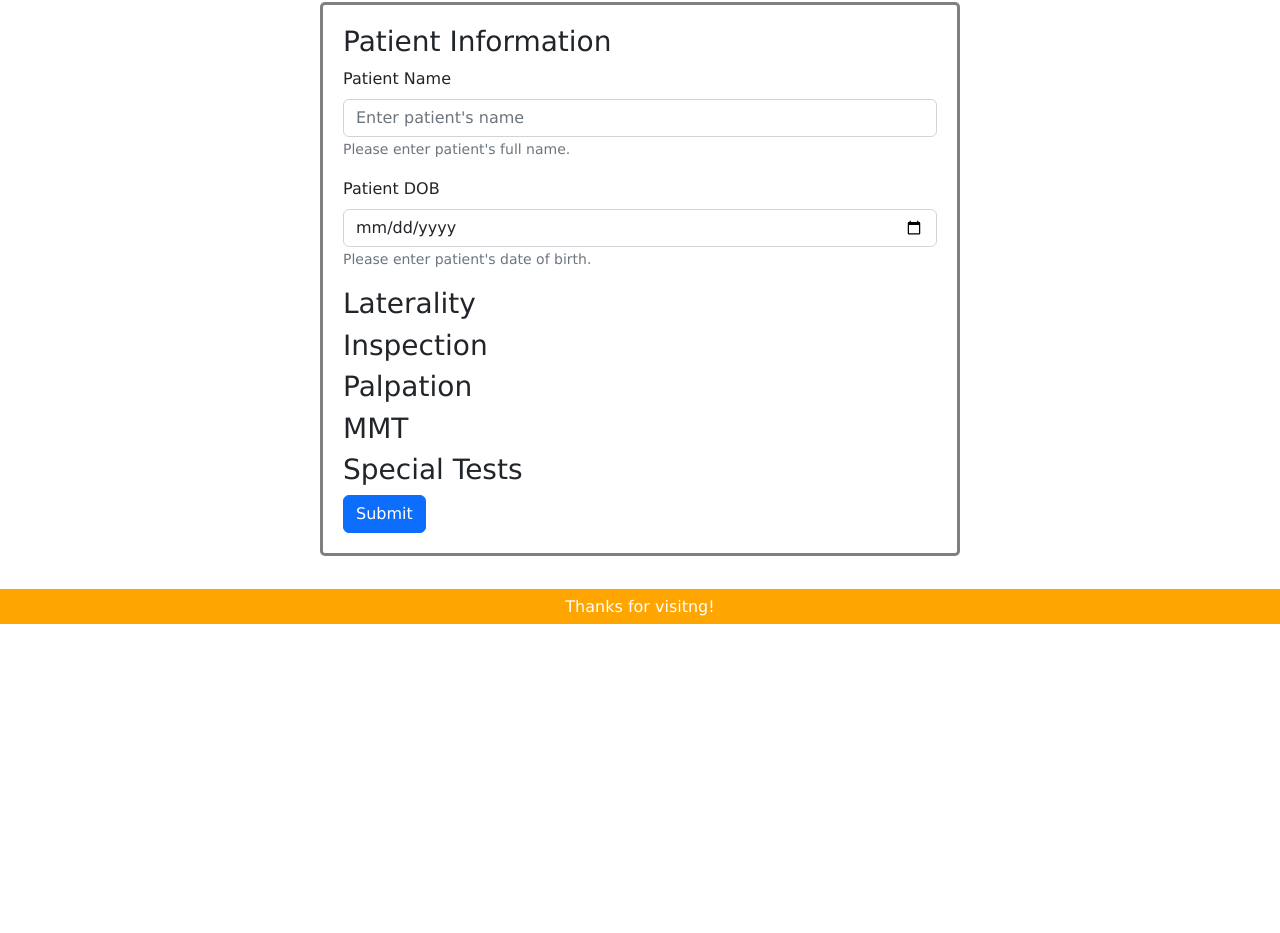
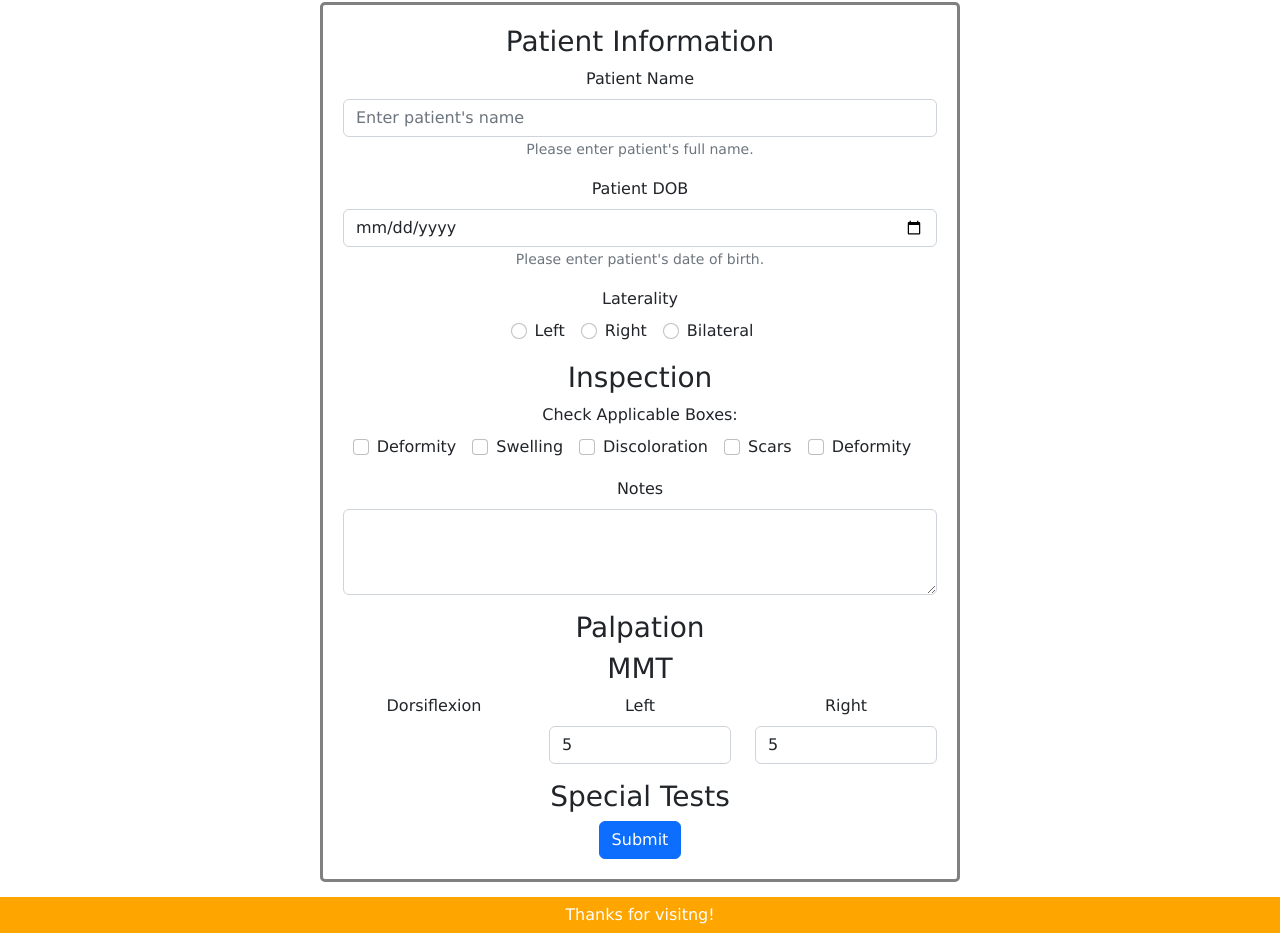
Before and after one commit to hseymoskill/injury-evaluation, a React (Create React App) app: page /ankle in a window 1280 px wide. Shown: the part 197-1130 px from the top of the page. Before the commit the page ends 821 px from the top, so only its background shows below. Built offline with nearby package versions, Linux system fonts and the light colour scheme.

Commit message:
beginning of injury form

```diff
--- a/src/App.css
+++ b/src/App.css
@@ -33,4 +33,5 @@ Form {
     border: 3px solid grey;
     border-radius: 5px;
     padding: 20px;
+    text-align: center;
 }
--- a/src/components/Evals/Ankle/index.js
+++ b/src/components/Evals/Ankle/index.js
@@ -8,7 +8,7 @@ function Ankle() {
       <div className="pageContainer">
         <Form className="w-50">
           <h3>Patient Information</h3>
-          <Form.Group className="mb-3" controlId="formBasicText">
+          <Form.Group className="mb-3" controlId="text">
             <Form.Label>Patient Name</Form.Label>
             <Form.Control type="name" placeholder="Enter patient's name" />
             <Form.Text className="text-muted col-6">
@@ -16,17 +16,141 @@ function Ankle() {
             </Form.Text>
           </Form.Group>
 
-          <Form.Group className="mb-3" controlId="formBasicDate">
+          <Form.Group className="mb-3" controlId="date">
             <Form.Label>Patient DOB</Form.Label>
             <Form.Control type="date" placeholder="DOB" />
             <Form.Text className="text-muted">
               Please enter patient's date of birth.
             </Form.Text>
           </Form.Group>
-          <h3>Laterality</h3>
+
+          <Form.Group className="mb-3" controlId="laterality">
+            <Form.Label>Laterality</Form.Label>
+            <div key={`inline-radio`} className="mb-3">
+              <Form.Check
+                inline
+                label="Left"
+                name="lateralityGroup"
+                type="radio"
+                id={`inline-radio-left`}
+              />
+              <Form.Check
+                inline
+                label="Right"
+                name="lateralityGroup"
+                type="radio"
+                id={`inline-radio-right`}
+              />
+              <Form.Check
+                inline
+                label="Bilateral"
+                name="lateralityGroup"
+                type="radio"
+                id={`inline-radio-bilateral`}
+              />
+            </div>
+          </Form.Group>
+
           <h3>Inspection</h3>
+
+          <Form.Group className="mb-3" controlId="inspectionCheck">
+            <Form.Label>Check Applicable Boxes:</Form.Label>
+            <div key={`inline-checkbox`} className="mb-3">
+              <Form.Check
+                inline
+                label="Deformity"
+                name="inspectionGroup"
+                type="checkbox"
+                id={`inline-checkbox-deformity`}
+              />
+              <Form.Check
+                inline
+                label="Swelling"
+                name="inspectionGroup"
+                type="checkbox"
+                id={`inline-checkbox-swelling`}
+              />
+              <Form.Check
+                inline
+                label="Discoloration"
+                name="inspectionGroup"
+                type="checkbox"
+                id={`inline-checkbox-discoloration`}
+              />
+              <Form.Check
+                inline
+                label="Scars"
+                name="inspectionGroup"
+                type="checkbox"
+                id={`inline-checkbox-scars`}
+              />
+              <Form.Check
+                inline
+                label="Deformity"
+                name="inspectionGroup"
+                type="checkbox"
+                id={`inline-checkbox-deformity`}
+              />
+            </div>
+          </Form.Group>
+          <Form.Group className="mb-3" controlId="inspectionNotes">
+            <Form.Label>Notes</Form.Label>
+            <Form.Control as="textarea" rows={3} />
+          </Form.Group>
+
           <h3>Palpation</h3>
+
           <h3>MMT</h3>
+
+          <Row className="mb-3">
+          <Form.Label as={Col}>Dorsiflexion</Form.Label>
+            <Form.Group as={Col} controlId="formGridEmail">
+              <Form.Label>Left</Form.Label>
+              <Form.Control
+              as="select"
+              name="leftStrength"
+            >
+              <option value="5">5</option>
+              <option value="4+">4+</option>
+              <option value="4">4</option>
+              <option value="4-">4-</option>
+              <option value="3+">3+</option>
+              <option value="3">3</option>
+              <option value="3-">3-</option>
+              <option value="2+">2+</option>
+              <option value="2">2</option>
+              <option value="2-">2-</option>
+              <option value="1+">1+</option>
+              <option value="1">1</option>
+              <option value="1-">1-</option>
+              <option value="0">0</option>
+            </Form.Control>
+            </Form.Group>
+
+            <Form.Group as={Col} controlId="formGridPassword">
+              <Form.Label>Right</Form.Label>
+              <Form.Control
+              as="select"
+              name="rightStrength"
+            >
+              <option value="5">5</option>
+              <option value="4+">4+</option>
+              <option value="4">4</option>
+              <option value="4-">4-</option>
+              <option value="3+">3+</option>
+              <option value="3">3</option>
+              <option value="3-">3-</option>
+              <option value="2+">2+</option>
+              <option value="2">2</option>
+              <option value="2-">2-</option>
+              <option value="1+">1+</option>
+              <option value="1">1</option>
+              <option value="1-">1-</option>
+              <option value="0">0</option>
+            </Form.Control>
+            </Form.Group>
+          </Row>
+
           <h3>Special Tests</h3>
 
           <Button variant="primary" type="submit">
--- a/src/components/Home/index.js
+++ b/src/components/Home/index.js
@@ -6,7 +6,7 @@ function Home() {
     <div className="homeContainer">
       <Header title="Home Page" />
       <div className="pageContainer">
-        <Form className="w-50">
+        <Form className="w-80">
           <Form.Group className="mb-3" controlId="formBasicBodyPart">
             <Form.Label>What body part would you like to evaluate?</Form.Label>
             <Form.Control
```
